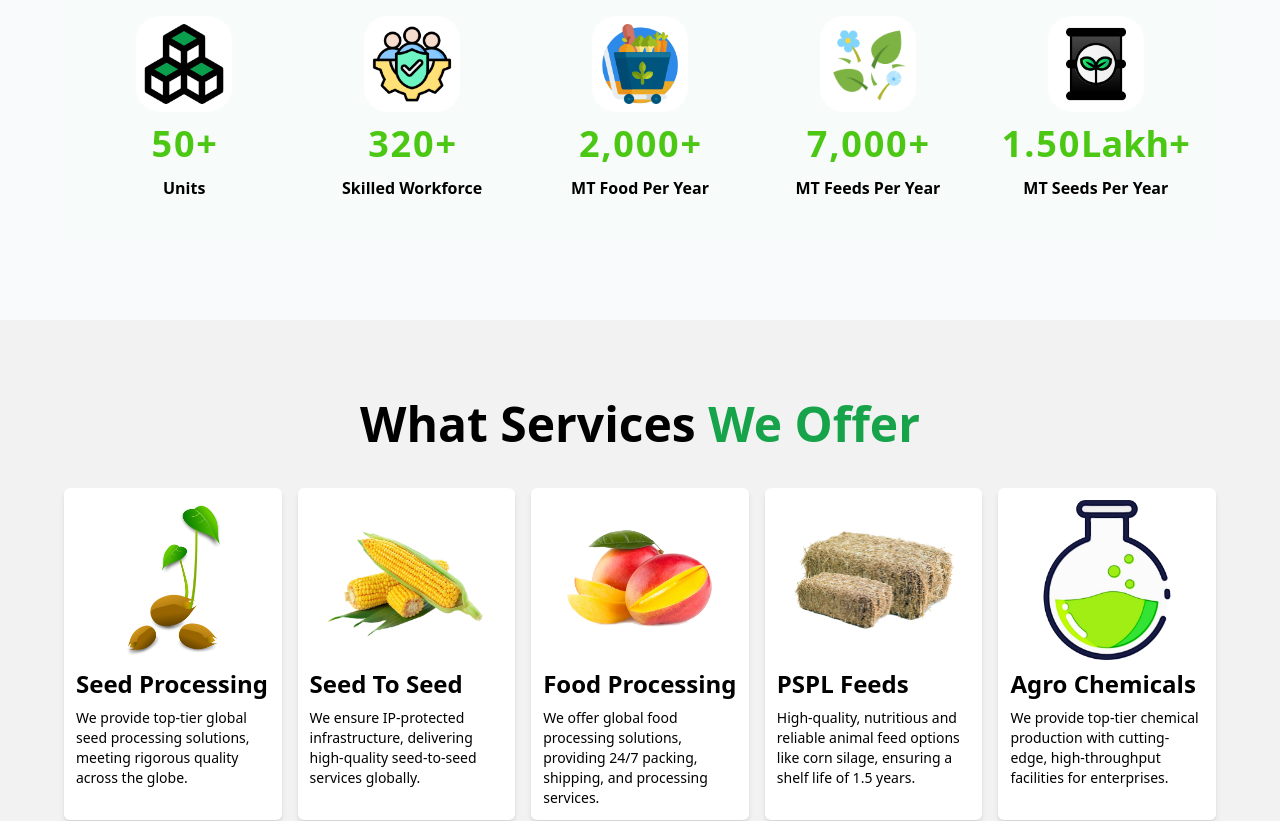
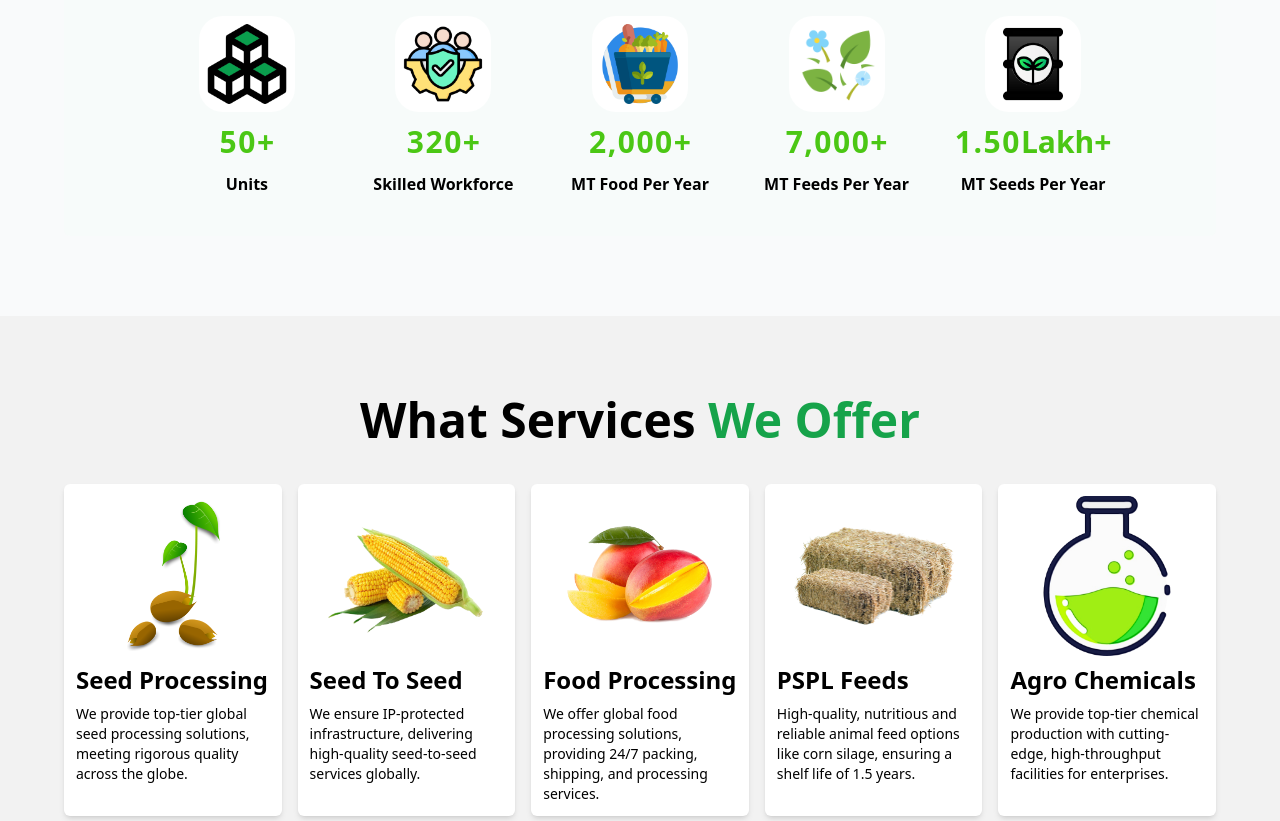
Before and after one commit to bhanudova02/rajesh-seeds, a React (Vite) app: page / in a window 1280 px wide. Shown: the part 1060-1881 px from the top of the page. Built offline with nearby package versions, Linux system fonts and the light colour scheme.

Commit message:
new ui changes added

```diff
--- a/src/components/home/AboutUs.jsx
+++ b/src/components/home/AboutUs.jsx
@@ -15,35 +15,35 @@ export function AboutUs() {
                                 <div className="flex justify-center">
                                     <img src="/icon-units.png" width={1000} height={1000} alt="Counter1" className="w-20 h-20 lg:w-24 lg:h-24 bg-white p-2 rounded-3xl" />
                                 </div>
-                                <h2 className="text-[#4BC714] text-2xl md:text-3xl lg:text-4xl font-extrabold text-center my-0 md:my-3"><NumberTicker className="text-[#4BC714]" value={50} />+</h2>
+                                <h2 className="text-[#4BC714] text-2xl md:text-3xl lg:text-3xl font-extrabold text-center my-0 md:my-3"><NumberTicker className="text-[#4BC714]" value={50} />+</h2>
                                 <p className="text-lg md:text-xl lg:text-base text-center font-bold">Units</p>
                             </div>
                             <div>
                                 <div className="flex justify-center">
                                     <img src="/icon-workforce.png" width={1000} height={1000} alt="Counter2" className="w-20 h-20 lg:w-24 lg:h-24 bg-white p-2 rounded-3xl" />
                                 </div>
-                                <h2 className="text-[#4BC714] text-2xl md:text-3xl lg:text-4xl font-extrabold text-center my-0 md:my-3"><NumberTicker className="text-[#4BC714]" value={320} />+</h2>
+                                <h2 className="text-[#4BC714] text-2xl md:text-3xl lg:text-3xl font-extrabold text-center my-0 md:my-3"><NumberTicker className="text-[#4BC714]" value={320} />+</h2>
                                 <p className="text-lg md:text-xl lg:text-base text-center font-bold">Skilled Workforce</p>
                             </div>
                             <div>
                                 <div className="flex justify-center">
                                     <img src="/food-production.png" width={1000} height={1000} alt="Counter3" className="w-20 h-20 lg:w-24 lg:h-24 bg-white p-2 rounded-3xl" />
                                 </div>
-                                <h2 className="text-[#4BC714] text-2xl md:text-3xl lg:text-4xl font-extrabold text-center my-0 md:my-3"><NumberTicker className="text-[#4BC714]" value={2000} />+</h2>
+                                <h2 className="text-[#4BC714] text-2xl md:text-3xl lg:text-3xl font-extrabold text-center my-0 md:my-3"><NumberTicker className="text-[#4BC714]" value={2000} />+</h2>
                                 <p className="text-lg md:text-xl lg:text-base text-center font-bold">MT Food Per Year</p>
                             </div>
                             <div>
                                 <div className="flex justify-center">
                                     <img src="/feed-production.png" width={1000} height={1000} alt="Counter3" className="w-20 h-20 lg:w-24 lg:h-24 bg-white p-2 rounded-3xl" />
                                 </div>
-                                <h2 className="text-[#4BC714] text-2xl md:text-3xl lg:text-4xl font-extrabold text-center my-0 md:my-3"><NumberTicker className="text-[#4BC714]" value={7000} />+</h2>
+                                <h2 className="text-[#4BC714] text-2xl md:text-3xl lg:text-3xl font-extrabold text-center my-0 md:my-3"><NumberTicker className="text-[#4BC714]" value={7000} />+</h2>
                                 <p className="text-lg md:text-xl lg:text-base text-center font-bold">MT Feeds Per Year</p>
                             </div>
                             <div>
                                 <div className="flex justify-center">
                                     <img src="/seed-production.png" width={1000} height={1000} alt="Counter3" className="w-20 h-20 lg:w-24 lg:h-24 bg-white p-2 rounded-3xl" />
                                 </div>
-                                <h2 className="text-[#4BC714] text-2xl md:text-3xl lg:text-4xl font-extrabold text-center my-0 md:my-3"><NumberTicker className="text-[#4BC714]" value={1.50} />Lakh+</h2>
+                                <h2 className="text-[#4BC714] text-2xl md:text-3xl lg:text-3xl font-extrabold text-center my-0 md:my-3"><NumberTicker className="text-[#4BC714]" value={1.50} />Lakh+</h2>
                                 <p className="text-lg md:text-xl lg:text-base text-center font-bold">MT Seeds Per Year</p>
                             </div>
                         </div>
```
